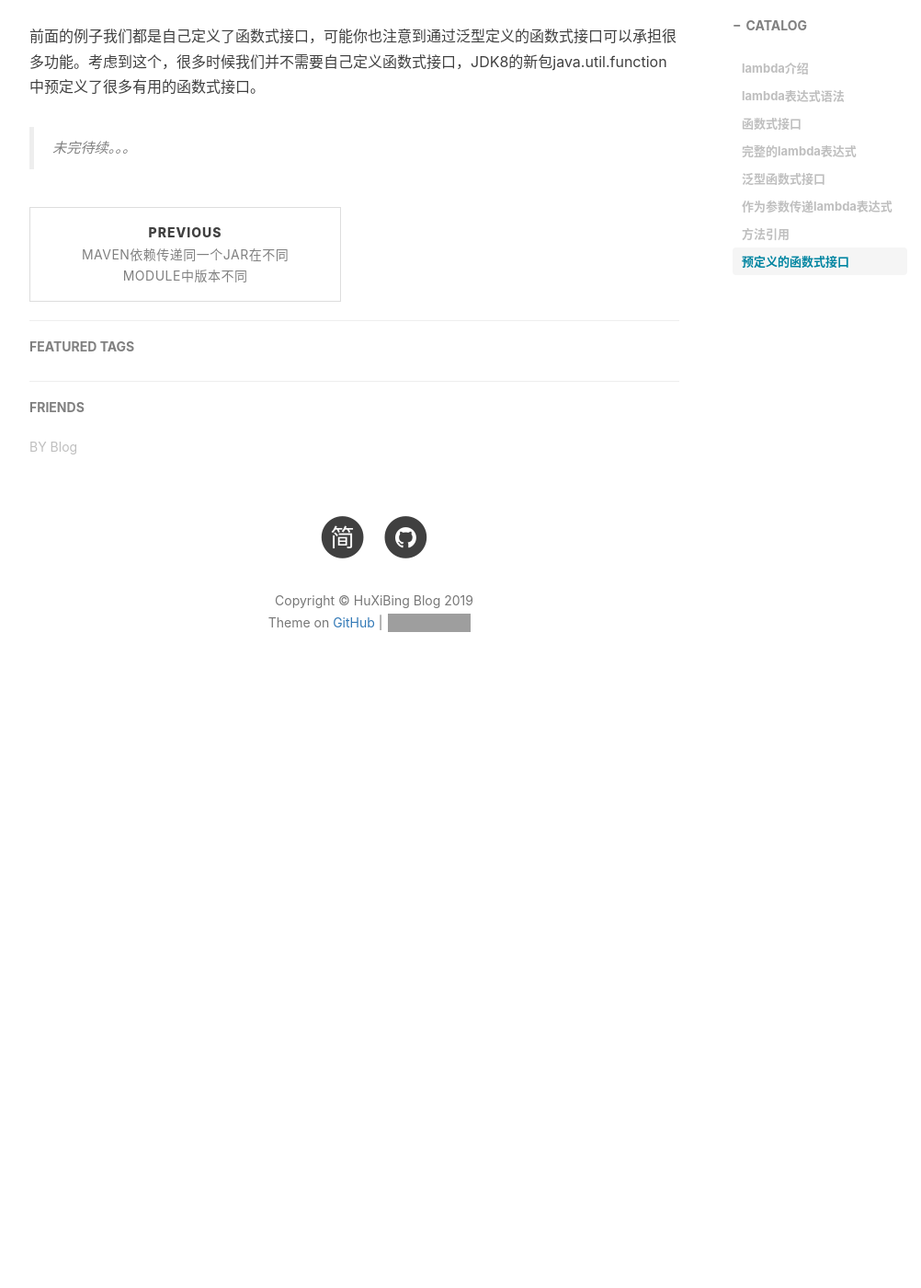
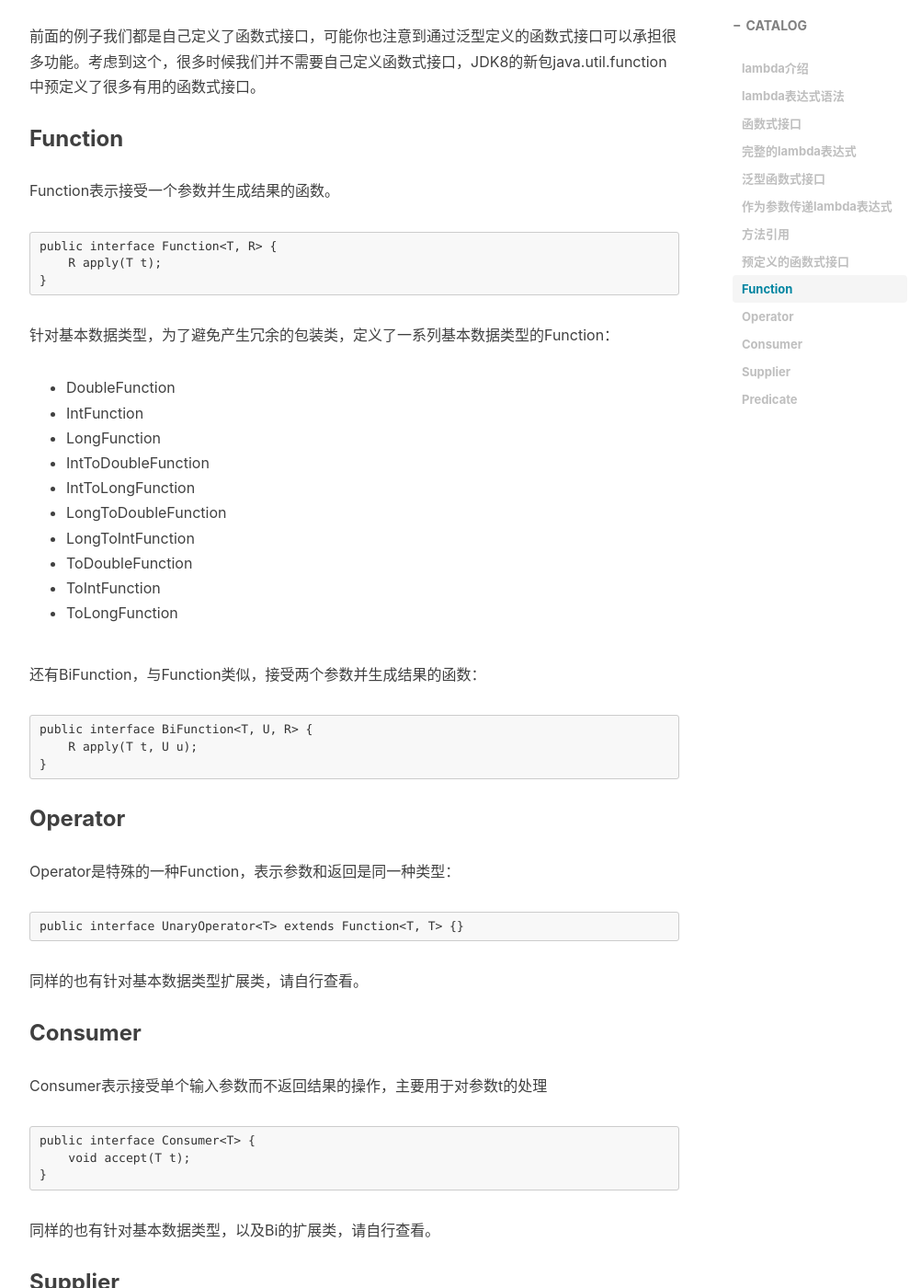
Before and after one commit to huburt-Hu/huburt-Hu.github.io, a Jekyll site: the page built from _posts/2019-05-09-lambda详解.md, in a window 1280 px wide and 1400 px high, scrolled down 6312 px. Shown: the whole window at 92% size, without its empty margins (233-1235 px from the left). Built offline with Jekyll 4.4.1, drawn with Linux system fonts in a browser that asks for light colours; nearby versions of some CDN libraries; comment, search, counter and statistics services are not loaded; before the commit the page ends 7093 px from its top, so only the background shows below that; some of the changed text lies outside the part shown; grey boxes are pictures that could not be loaded.

Commit message:
完成《lambda详解》

````diff
--- a/_posts/2019-05-09-lambda详解.md
+++ b/_posts/2019-05-09-lambda详解.md
@@ -260,7 +260,80 @@ objRef::methodName
 
 前面的例子我们都是自己定义了函数式接口，可能你也注意到通过泛型定义的函数式接口可以承担很多功能。考虑到这个，很多时候我们并不需要自己定义函数式接口，JDK8的新包java.util.function中预定义了很多有用的函数式接口。
 
+### Function
+
+Function表示接受一个参数并生成结果的函数。
+
+```
+public interface Function<T, R> {
+    R apply(T t);
+}
+```
+
+针对基本数据类型，为了避免产生冗余的包装类，定义了一系列基本数据类型的Function：
+
++ DoubleFunction
++ IntFunction
++ LongFunction
++ IntToDoubleFunction
++ IntToLongFunction
++ LongToDoubleFunction
++ LongToIntFunction
++ ToDoubleFunction
++ ToIntFunction
++ ToLongFunction
+
+还有BiFunction，与Function类似，接受两个参数并生成结果的函数：
+
+```
+public interface BiFunction<T, U, R> {
+    R apply(T t, U u);
+}
+```
+
+### Operator
+
+Operator是特殊的一种Function，表示参数和返回是同一种类型：
+
+```
+public interface UnaryOperator<T> extends Function<T, T> {}
+```
+
+同样的也有针对基本数据类型扩展类，请自行查看。
+
+### Consumer
+
+Consumer表示接受单个输入参数而不返回结果的操作，主要用于对参数t的处理
+
+```
+public interface Consumer<T> {
+    void accept(T t);
+}
+```
+
+同样的也有针对基本数据类型，以及Bi的扩展类，请自行查看。
+
+### Supplier
+
+Supplier表示内容的提供者，即不需要参数有一个返回值。
+
+```
+public interface Supplier<T> {
+    T get();
+}
+```
+
+同样的也有针对基本数据类型扩展类，请自行查看。
+
+### Predicate
+
+Predicate接收一个参数并返回boolean：
 
 
+```
+public interface Predicate<T> {
+    boolean test(T t);
+}
+```
 
-> 未完待续。。。
+同样的也有针对基本数据类型扩展类，请自行查看。
````
Also changed, not shown: _posts/2019-04-24-test_blog.md (deleted, +0 -34 lines).
